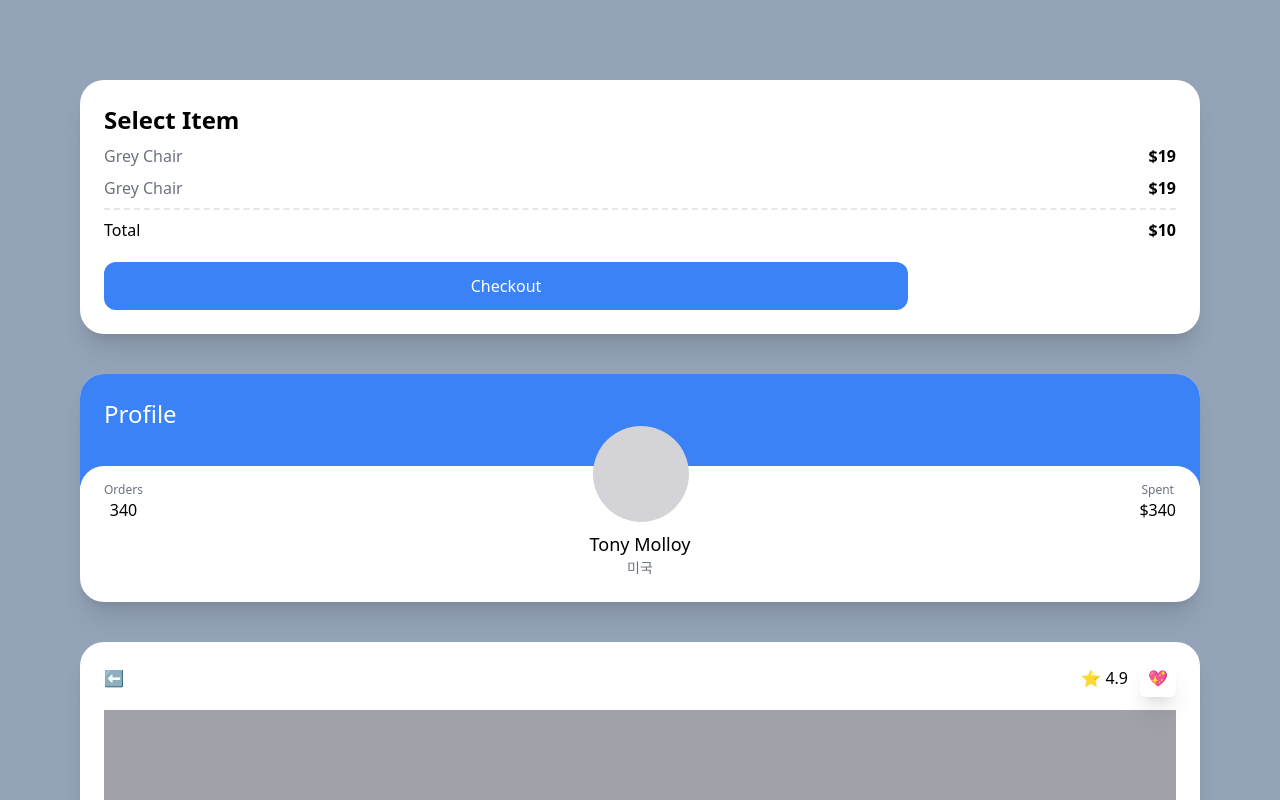
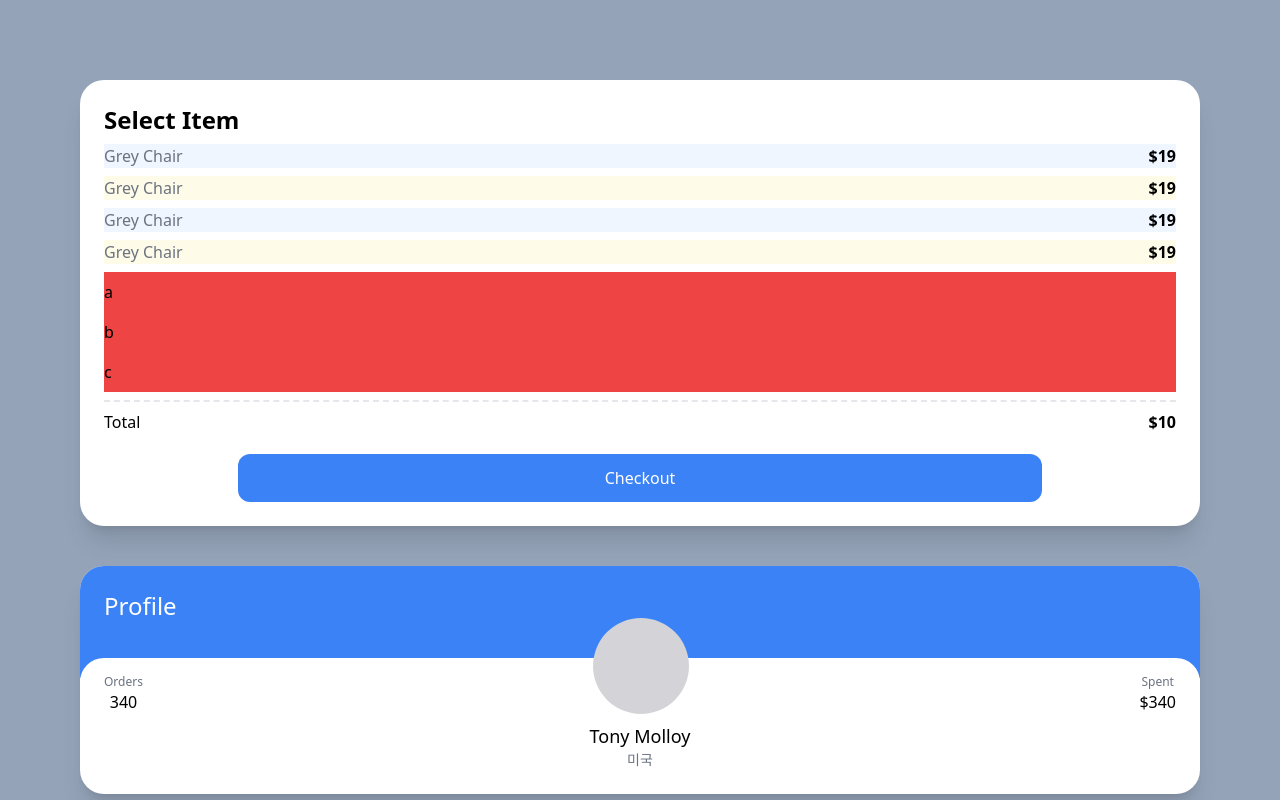
Before and after one commit to jourmooney/tailwind-practice, a Next.js app: page / in a window 1280 px wide. Shown: the top 800 px of the page. Built offline with nearby package versions, Linux system fonts and the light colour scheme.

Commit message:
#4.6 Modifiers for Lists

```diff
--- a/pages/index.tsx
+++ b/pages/index.tsx
@@ -5,23 +5,34 @@ const Home: NextPage = () => {
     <div className="grid min-h-screen gap-10 bg-slate-400 py-20 px-20">
       <div className="rounded-3xl bg-white p-6 shadow-xl">
         <span className="text-2xl font-semibold">Select Item</span>
-        <div className="my-2 flex justify-between">
-          <span className="text-gray-500">Grey Chair</span>
-          <span className="font-semibold">$19</span>
-        </div>
-        <div className="flex justify-between">
-          <span className="text-gray-500">Grey Chair</span>
-          <span className="font-semibold">$19</span>
-        </div>
+        <ul>
+          {[1, 2, 3, 4].map((i) => (
+            <div
+              key={i}
+              className="my-2 flex justify-between first:bg-teal-50 last:bg-amber-50 odd:bg-blue-50 even:bg-yellow-50"
+            >
+              <span className="text-gray-500">Grey Chair</span>
+              <span className="font-semibold">$19</span>
+            </div>
+          ))}
+        </ul>
+        <ul>
+          {["a", "b", "c", ""].map((c, i) => (
+            <li className="bg-red-500 py-2 empty:hidden" key={i}>
+              {c}
+            </li>
+          ))}
+        </ul>
         <div className="mt-2 flex justify-between border-t-2 border-dashed pt-2">
           <span>Total</span>
           <span className="font-semibold">$10</span>
         </div>
         <button
-          className="mx-auto mt-5 w-3/4 rounded-xl
-          bg-blue-500 p-3 text-center text-white
+          className="mx-auto mt-5 block w-3/4
+          rounded-xl bg-blue-500 p-3 text-center text-white
           hover:bg-teal-500 hover:text-black
-          focus:bg-red-500 active:bg-yellow-500"
+          focus:bg-red-500 active:bg-yellow-500
+          "
         >
           Checkout
         </button>
```
